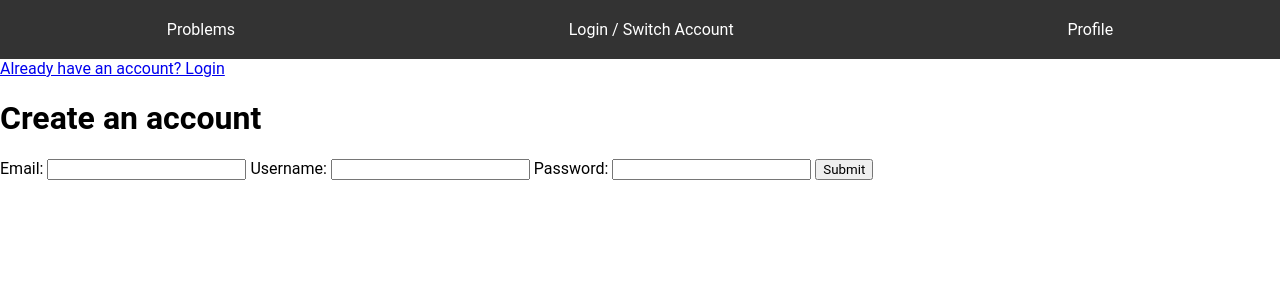
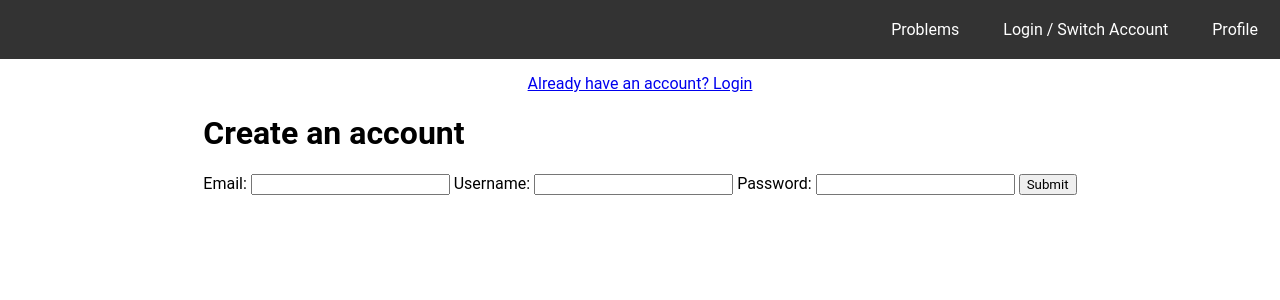
Before and after one commit to iuruoy-shao/training-problems, a Flask app: page /register in a window 1280 px wide. Shown: the top 300 px of the page. Run offline with Flask 3, Linux system fonts and the light colour scheme.

Commit message:
centered login, register, and profile pages

```diff
--- a/site/static/CSS/style.css
+++ b/site/static/CSS/style.css
@@ -78,7 +78,7 @@ body, ul {
   margin: 0;
   padding: 0;
   display: flex;
-  justify-content: space-around;
+  justify-content: right;
 }
 
 .navbar li {
@@ -123,3 +123,27 @@ body, ul {
 #profile_options {
     border-collapse: collapse;
 }
+
+#profile_page {
+    margin-top: 15px;
+    display: flex;
+    justify-content: center;
+    align-items: center;
+    flex-direction: column;
+}
+
+#register, #login {
+    margin-top: 15px;
+    display: flex;
+    justify-content: center;
+    align-items: center;
+    flex-direction: column;
+}
+
+#register_form, #login_form > * {
+    margin-top: 5px;
+}
+
+.warning {
+    color: rgb(169, 121, 10);
+}
--- a/site/templates/profile.html
+++ b/site/templates/profile.html
@@ -5,8 +5,9 @@
 {% endblock %}
 
 {% block main %}
+<div id="profile_page">
+    <div>
         <h1>Profiles</h1>
-<div>
         <h2>Your Profiles</h2>
         <form method="post">
             <table id="profile_options">
@@ -53,4 +54,5 @@
             <button type="submit" name="create_profile">Create profile</button>
         </form>
     </div>
+</div>
 {% endblock %}
--- a/site/templates/register.html
+++ b/site/templates/register.html
@@ -5,18 +5,20 @@
 {% endblock %}
 
 {% block main %}
+<div id="register">
     <a href="/login">Already have an account? Login</a>
+    <div>
         <h1>Create an account</h1>
         {% if 'username_exists' in errors %}
-    <p>This username already exists. Please <a href="/login">login</a> or use a different username.</p>
+            <p class="warning">This username already exists. Please <a href="/login">login</a> or use a different username.</p>
         {% endif %}
         {% if 'email_exists' in errors %}
-    <p>This email is already registered with an account. Please <a href="/login">login</a> or use a different email.</p>
+            <p class="warning">This email is already registered with an account. Please <a href="/login">login</a> or use a different email.</p>
         {% endif %}
         {% if 'invalid_email' in errors %}
-    <p>This email is invalid. Please enter a valid email.</p>
+            <p class="warning">This email is invalid. Please enter a valid email.</p>
         {% endif %}
-<form action="#" method="post">
+        <form action="#" method="post" id="register_form">
             <label for="email">Email:</label>
             <input type="text" name="email" />
             <label for="username">Username:</label>
@@ -25,4 +27,6 @@
             <input type="password" name="password" />
             <button type="submit">Submit</button>
         </form>
+    </div>
+</div>
 {% endblock %}
```
Also changed, not shown: site/templates/login.html (+8 -4 lines). Lines whose indentation alone changed are shown as unchanged.
